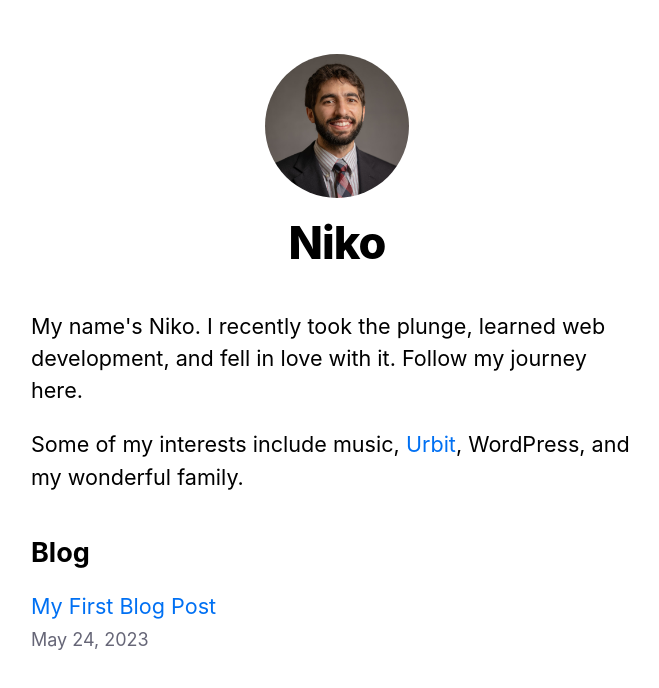
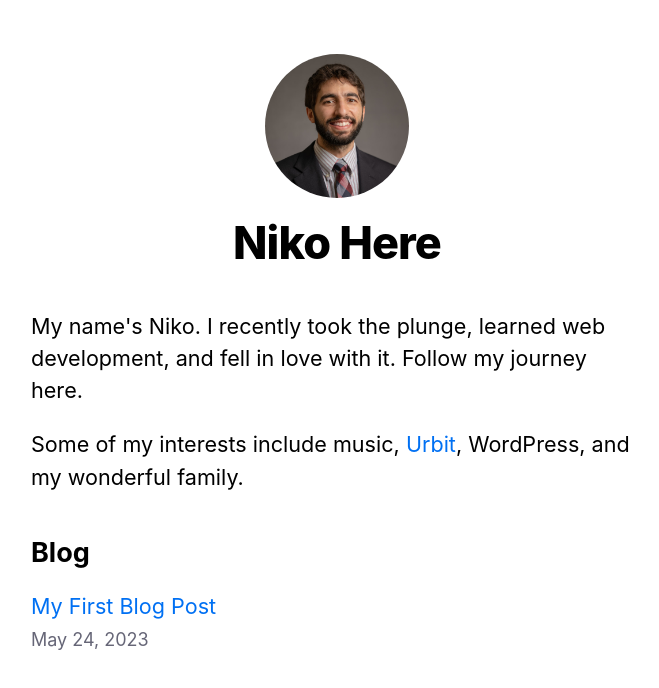
Before and after one commit to harmolipi/niko-here, a Next.js app: page /niko-here/ in a window 1280 px wide. Shown: the top 688 px of the page, without its empty margins (303-962 px from the left). Built offline with nearby package versions, Linux system fonts and the light colour scheme.

Commit message:
feat(layout): change site name to "Niko Here"

```diff
--- a/components/layout.js
+++ b/components/layout.js
@@ -4,8 +4,8 @@ import styles from "./layout.module.css";
 import utilStyles from "../styles/utils.module.css";
 import Link from "next/link";
 
-const name = "Niko";
-export const siteTitle = "Next.js Sample Website";
+const name = "Niko Here";
+export const siteTitle = "Niko Here";
 
 export default function Layout({ children, home }) {
   return (
```
